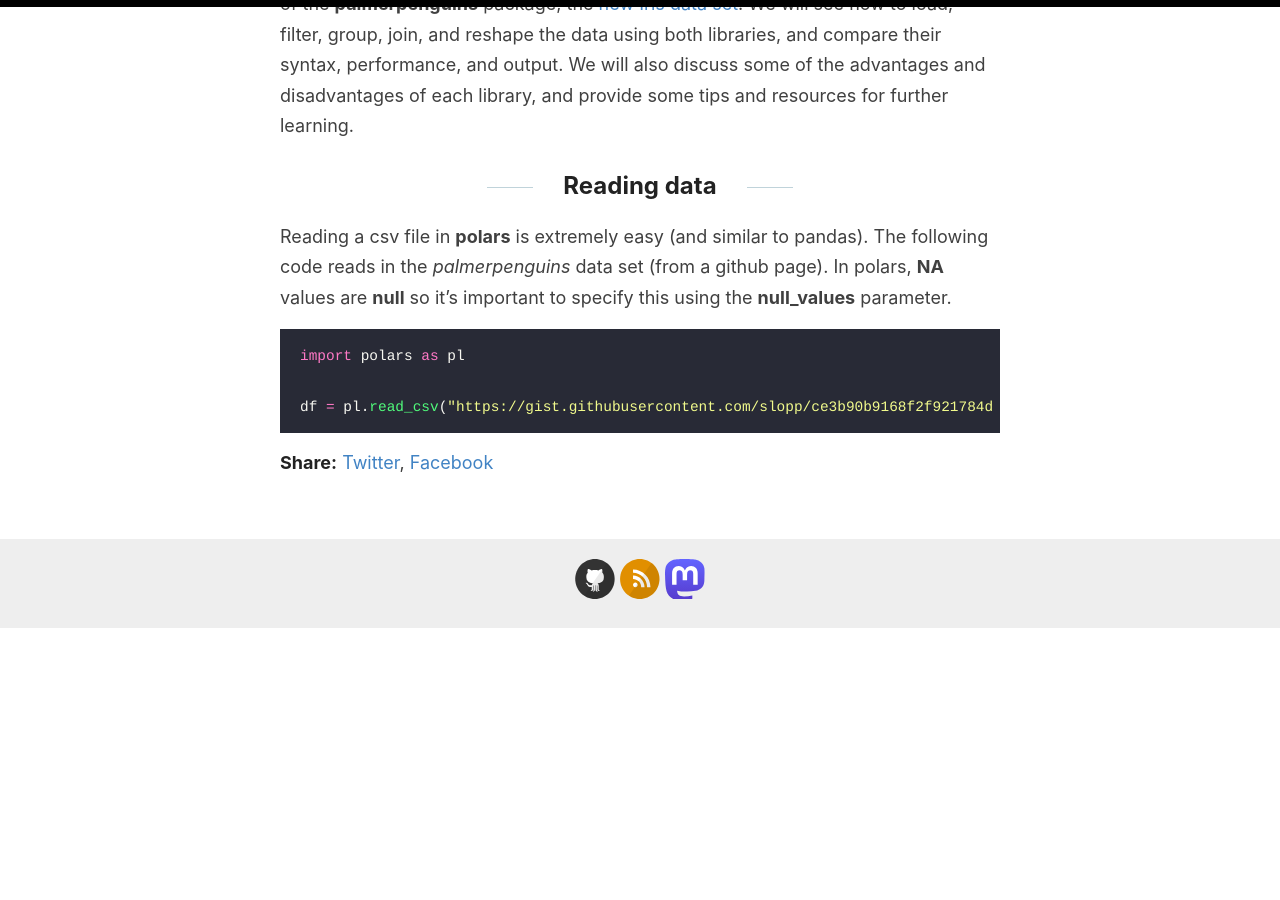
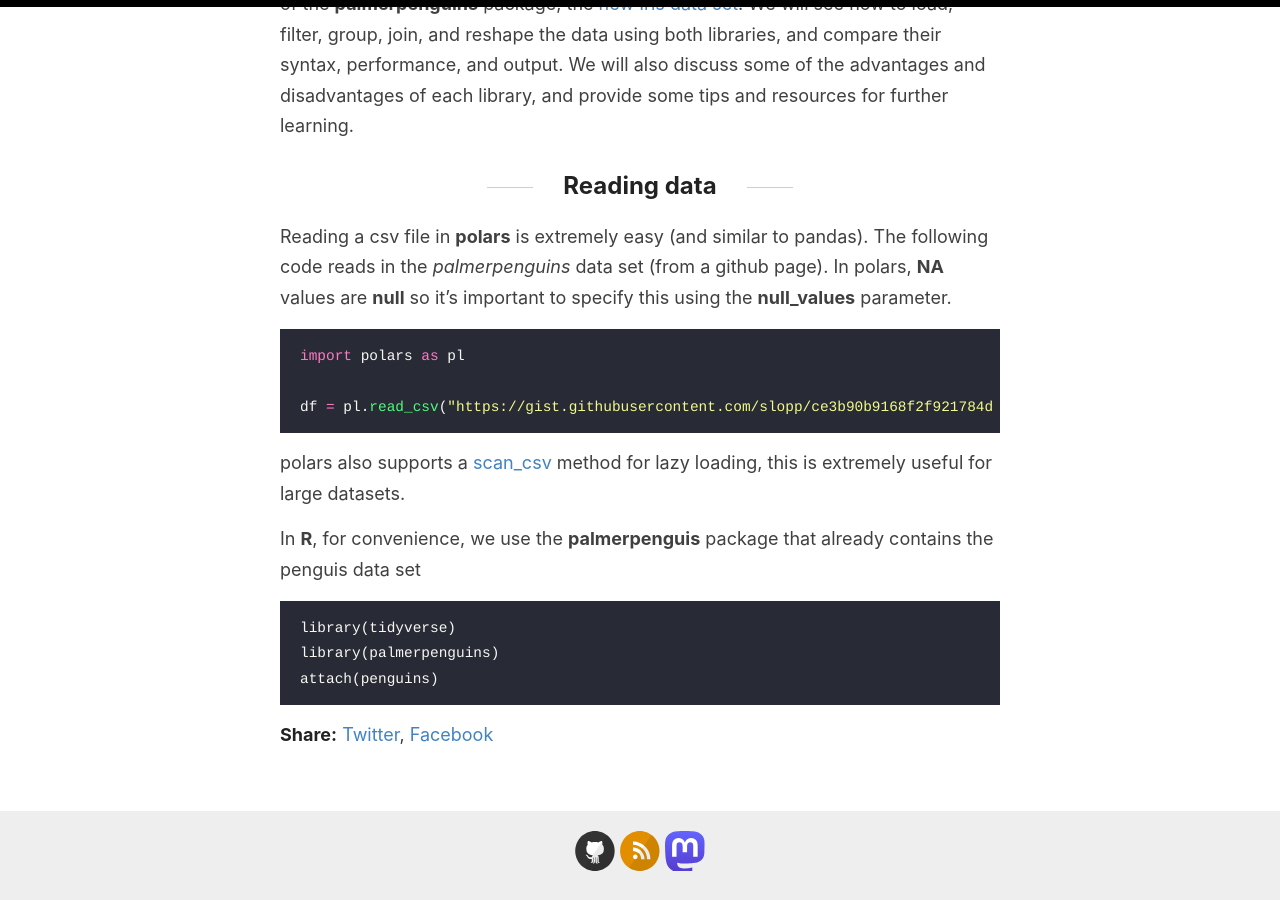
Before and after one commit to krz/krz.github.io, a Jekyll site: the page built from _posts/2024-01-08-Comparing-dplyr-with-polars.md, in a window 1280 px wide and 900 px high, scrolled down 1071 px. Built offline with Jekyll 4.4.1, drawn with Linux system fonts in a browser that asks for light colours; before the commit the page ends 1699 px from its top, so only the background shows below that.

Commit message:
continue reading data

````diff
--- a/_posts/2024-01-08-Comparing-dplyr-with-polars.md
+++ b/_posts/2024-01-08-Comparing-dplyr-with-polars.md
@@ -32,3 +32,12 @@ import polars as pl
 
 df = pl.read_csv("https://gist.githubusercontent.com/slopp/ce3b90b9168f2f921784de84fa445651/raw/4ecf3041f0ed4913e7c230758733948bc561f434/penguins.csv", null_values="NA")
 ```
+
+polars also supports a [scan_csv](https://docs.pola.rs/py-polars/html/reference/api/polars.scan_csv.html) method for lazy loading, this is extremely useful for large datasets.
+
+In **R**, for convenience, we use the **palmerpenguis** package that already contains the penguis data set
+```R
+library(tidyverse)
+library(palmerpenguins)
+attach(penguins)
+```
````
